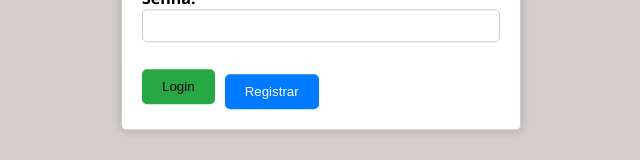
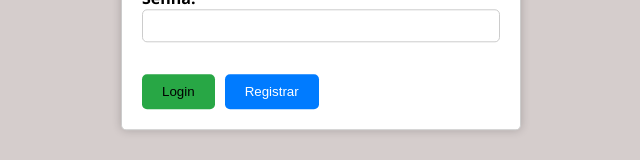
Before and after one commit to RamonSouzaDev/To-Do-List, a Vue app in the folder frontend-app/: page / in a window 1280 px wide. Shown: the part 409-569 px from the top of the page, without its empty margins (319-959 px from the left). Built offline with nearby package versions, Linux system fonts and the light colour scheme.

Commit message:
feature frontend: alinhando os botões em tela

```diff
--- a/frontend-app/src/components/LoginComponent.vue
+++ b/frontend-app/src/components/LoginComponent.vue
@@ -11,7 +11,7 @@
       <br>
       <br>
       <div class="button-container">
-        <button type="submit" class="btn btn-register">Login</button>
+        <button type="submit" class="btn-register-task">Login</button>
         <span class="button-space"></span>
         <button @click.prevent="redirectToRegister" class="btn-add">Registrar</button>
       </div>
--- a/frontend-app/src/components/RegisterComponent.vue
+++ b/frontend-app/src/components/RegisterComponent.vue
@@ -16,7 +16,7 @@
         <br>
         <br>
         <div class="button-container">
-          <input type="submit" value="Cadastrar" class="btn btn-register">
+          <input type="submit" value="Cadastrar" class="btn btn-register-task">
           <span class="button-space"></span>
           <button @click.prevent="redirectToLogin" class="btn-add">Login</button>
         </div>
```
